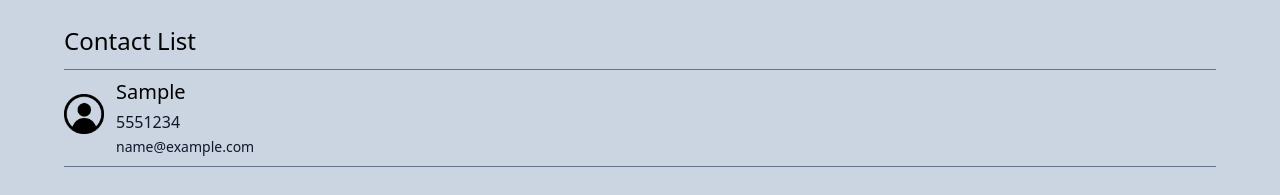
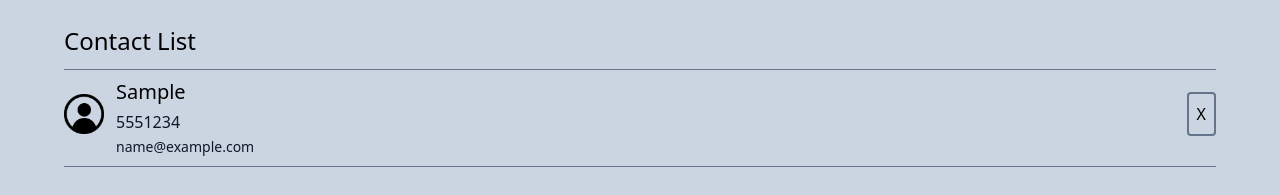
Before and after one commit to MuntasirTonmoy/contact-list-react, a React (Vite) app: page / in a window 1280 px wide. Both pictures are taken after typing "Sample", "5551234", "name@example.com" into the empty fields and a click on the button "Add". Shown: the part 433-628 px from the top of the page. Built offline with nearby package versions, Linux system fonts and the light colour scheme.

Commit message:
style changes

```diff
--- a/src/components/ContactCard.jsx
+++ b/src/components/ContactCard.jsx
@@ -3,8 +3,14 @@ import React from "react";
 const ContactCard = props => {
   const { name, phone, email } = props.contact;
   return (
-    <div className="border-b pb-2 border-b-slate-500 flex items-center gap-3">
-      <img src="/public/images/pngegg.png" alt="user" height="40" width="40" />
+    <div className="border-b pb-2 border-b-slate-500 flex justify-between items-center ">
+      <div className="flex items-center gap-3">
+        <img
+          src="/public/images/pngegg.png"
+          alt="user"
+          height="40"
+          width="40"
+        />
         <div>
           <h2 className="text-xl capitalize mb-1 mt-2">{name}</h2>
           <p>
@@ -22,6 +28,8 @@ const ContactCard = props => {
           </p>
         </div>
       </div>
+      <span className="border-2 border-slate-500 rounded p-2">X</span>
+    </div>
   );
 };
 
```
Lines whose indentation alone changed are shown as unchanged.
